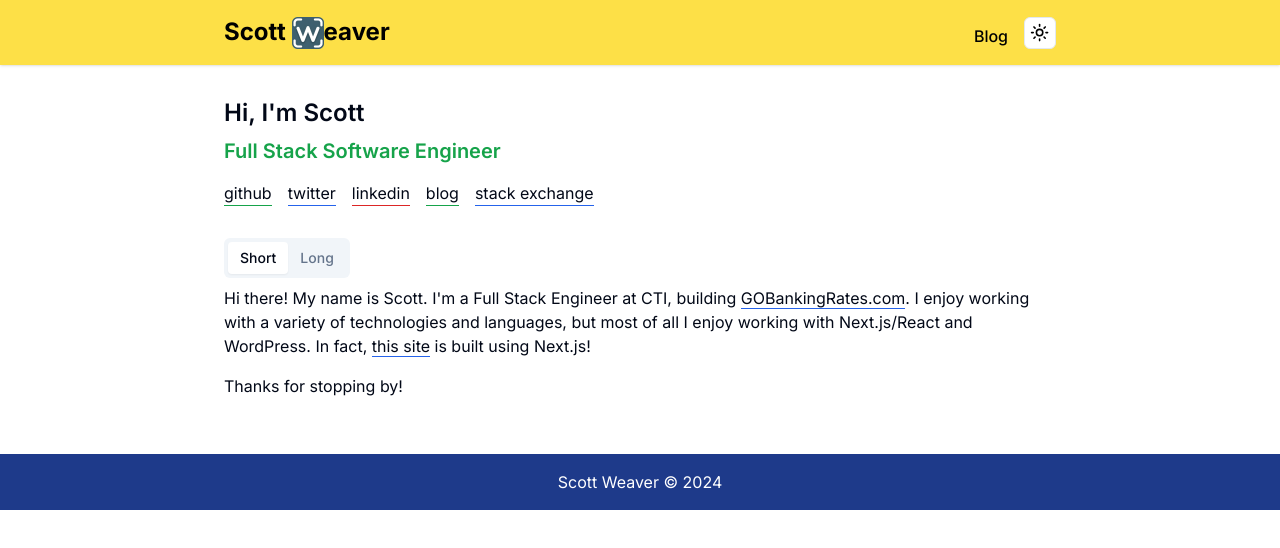
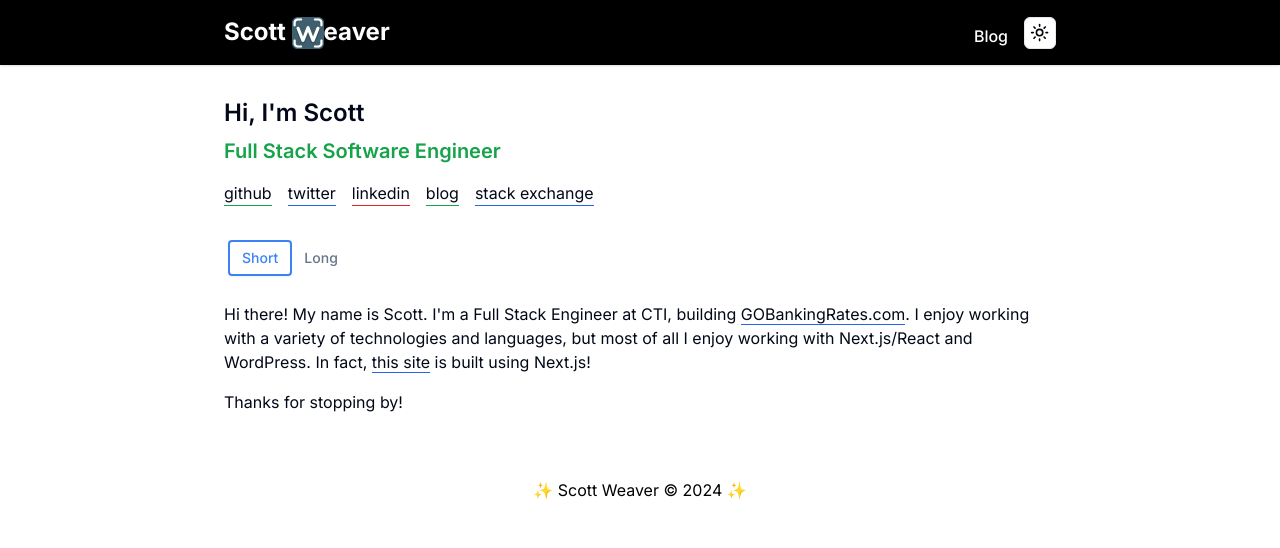
Before and after one commit to tdlm/tdlm.github.io, a Next.js app: page / in a window 1280 px wide. Shown: the top 548 px of the page. Built offline with nearby package versions, Linux system fonts and the light colour scheme.

Commit message:
Update colors

```diff
--- a/app/_components/BaseLayout.tsx
+++ b/app/_components/BaseLayout.tsx
@@ -47,8 +47,8 @@ export const BaseLayout = ({ children }: Props) => {
 
         {children}
 
-        <footer className="bg-blue-900 text-center text-white py-4 dark:bg-black dark:text-yellow-300">
-          <p>Scott Weaver © 2024</p>
+        <footer className="bg-white text-center text-black py-4 dark:bg-black dark:text-white">
+          <p>✨ Scott Weaver &copy; 2024 ✨</p>
         </footer>
       </ThemeProvider>
     </body>
--- a/app/_components/Introduction.tsx
+++ b/app/_components/Introduction.tsx
@@ -9,13 +9,25 @@ type Props = {
 export const Introduction = ({ className = "" }: Props) => {
   return (
     <Tabs defaultValue="short" className={cn("w-full", className)}>
-      <TabsList>
-        <TabsTrigger value="short">Short</TabsTrigger>
-        <TabsTrigger value="long">Long</TabsTrigger>
+      <TabsList className="bg-white dark:bg-black">
+        <TabsTrigger
+          className="data-[state=active]:border-2 data-[state=active]:border-blue-500 data-[state=active]:text-blue-500"
+          value="short"
+        >
+          Short
+        </TabsTrigger>
+        <TabsTrigger
+          className="data-[state=active]:border-2 data-[state=active]:border-green-500 data-[state=active]:text-green-500"
+          value="long"
+        >
+          Long
+        </TabsTrigger>
       </TabsList>
-      <TabsContent className="flex flex-col gap-4" value="short">
+      <TabsContent className="" value="short">
+        <section className="flex flex-col gap-4 pt-4">
           <p>
-          Hi there! My name is Scott. I'm a Full Stack Engineer at CTI, building{" "}
+            Hi there! My name is Scott. I'm a Full Stack Engineer at CTI,
+            building{" "}
             <Link
               href="https://www.gobankingrates.com"
               rel="nofollow"
@@ -24,7 +36,8 @@ export const Introduction = ({ className = "" }: Props) => {
               GOBankingRates.com
             </Link>
             . I enjoy working with a variety of technologies and languages, but
-          most of all I enjoy working with Next.js/React and WordPress. In fact,{" "}
+            most of all I enjoy working with Next.js/React and WordPress. In
+            fact,{" "}
             <Link
               href="https://github.com/tdlm/tdlm.github.io"
               rel="nofollow"
@@ -35,11 +48,13 @@ export const Introduction = ({ className = "" }: Props) => {
             is built using Next.js!
           </p>
           <p>Thanks for stopping by!</p>
+        </section>
       </TabsContent>
-      <TabsContent className="flex flex-col gap-4" value="long">
+      <TabsContent className="" value="long">
+        <section className="flex flex-col gap-4 pt-4">
           <p>
-          Hello! My name is Scott. I'm a Full Stack Software Engineer working at
-          ConsumerTrack, focused primarily on building{" "}
+            Hello! My name is Scott. I'm a Full Stack Software Engineer working
+            at ConsumerTrack, focused primarily on building{" "}
             <Link
               href="https://www.gobankingrates.com"
               rel="nofollow"
@@ -48,13 +63,13 @@ export const Introduction = ({ className = "" }: Props) => {
               GOBankingRates.com
             </Link>
             , a financial news website built on WordPress. Additionally, I've
-          worked at ShareThis, Disney, USA Today, Human Made, Vocativ, Deloitte
-          and Ray-ban.
+            worked at ShareThis, Disney, USA Today, Human Made, Vocativ,
+            Deloitte and Ray-ban.
           </p>
           <p>
             Although I work primarily with PHP/React in WordPress, I've also
-          worked with a variety of other languages: Python, Ruby, Perl, Bash and
-          others. I love{" "}
+            worked with a variety of other languages: Python, Ruby, Perl, Bash
+            and others. I love{" "}
             <Link
               href="https://www.typescriptlang.org"
               rel="nofollow"
@@ -66,8 +81,8 @@ export const Introduction = ({ className = "" }: Props) => {
             <Link href="https://tailwindcss.com" rel="nofollow" target="_blank">
               Tailwind
             </Link>
-          . I've worked with various database systems in addition to MySQL, such
-          as Postgres, MongoDB, Redis and Memcached.
+            . I've worked with various database systems in addition to MySQL,
+            such as Postgres, MongoDB, Redis and Memcached.
           </p>
           <p>
             I am also a happily-married husband, dad to three cool kids and we
@@ -78,6 +93,7 @@ export const Introduction = ({ className = "" }: Props) => {
             In my spare time, I like to code, build things, produce videos and
             even play video games.
           </p>
+        </section>
       </TabsContent>
     </Tabs>
   );
--- a/app/_components/LightToggle.tsx
+++ b/app/_components/LightToggle.tsx
@@ -19,7 +19,7 @@ export default function LightToggle() {
     <DropdownMenu>
       <DropdownMenuTrigger asChild>
         <Button className="size-[2rem]" variant="outline" size="icon">
-          <Sun className="h-[1.2rem] w-[1.2rem] rotate-0 scale-100 transition-all dark:-rotate-90 dark:scale-0" />
+          <Sun className="h-[1.2rem] w-[1.2rem] rotate-0 scale-100 transition-all bg-white text-black dark:-rotate-90 dark:scale-0 dark:bg-black dark:text-black" />
           <Moon className="absolute h-[1.2rem] w-[1.2rem] rotate-90 scale-0 transition-all dark:rotate-0 dark:scale-100 dark:text-white" />
           <span className="sr-only">Toggle theme</span>
         </Button>
--- a/app/_components/ShrinkingHeader.tsx
+++ b/app/_components/ShrinkingHeader.tsx
@@ -8,7 +8,7 @@ type Props = {
 
 export const ShrinkingHeader = forwardRef<any, Props>(({ children }, ref) => {
   return (
-    <header className="bg-yellow-300 text-black shadow top-0 sticky">
+    <header className="bg-black text-white shadow top-0 sticky">
       <div className="max-w-4xl mx-auto px-4 sm:px-6 lg:px-8">
         <nav className="flex justify-between items-center py-4">{children}</nav>
       </div>
```
Lines whose indentation alone changed are shown as unchanged.
